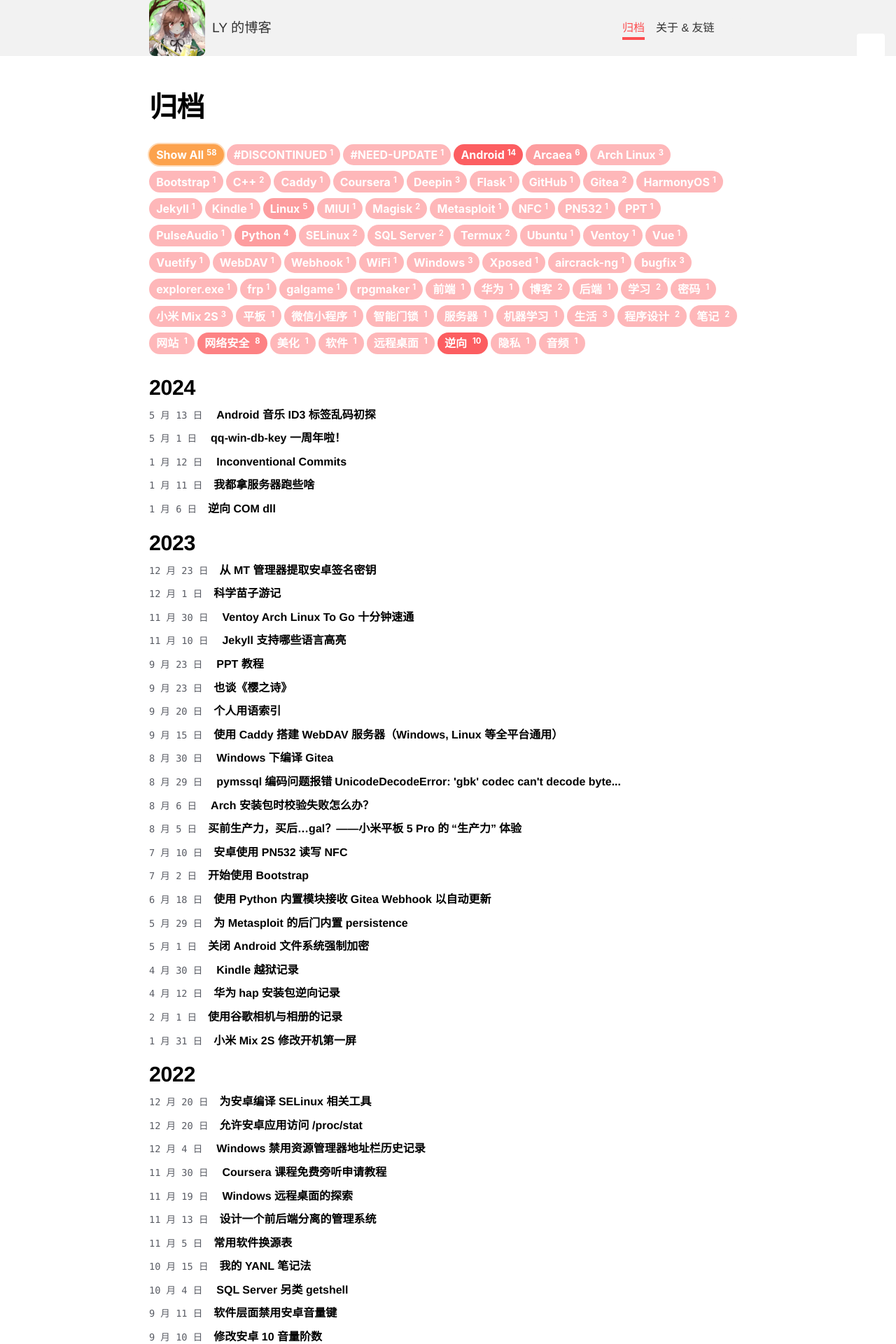
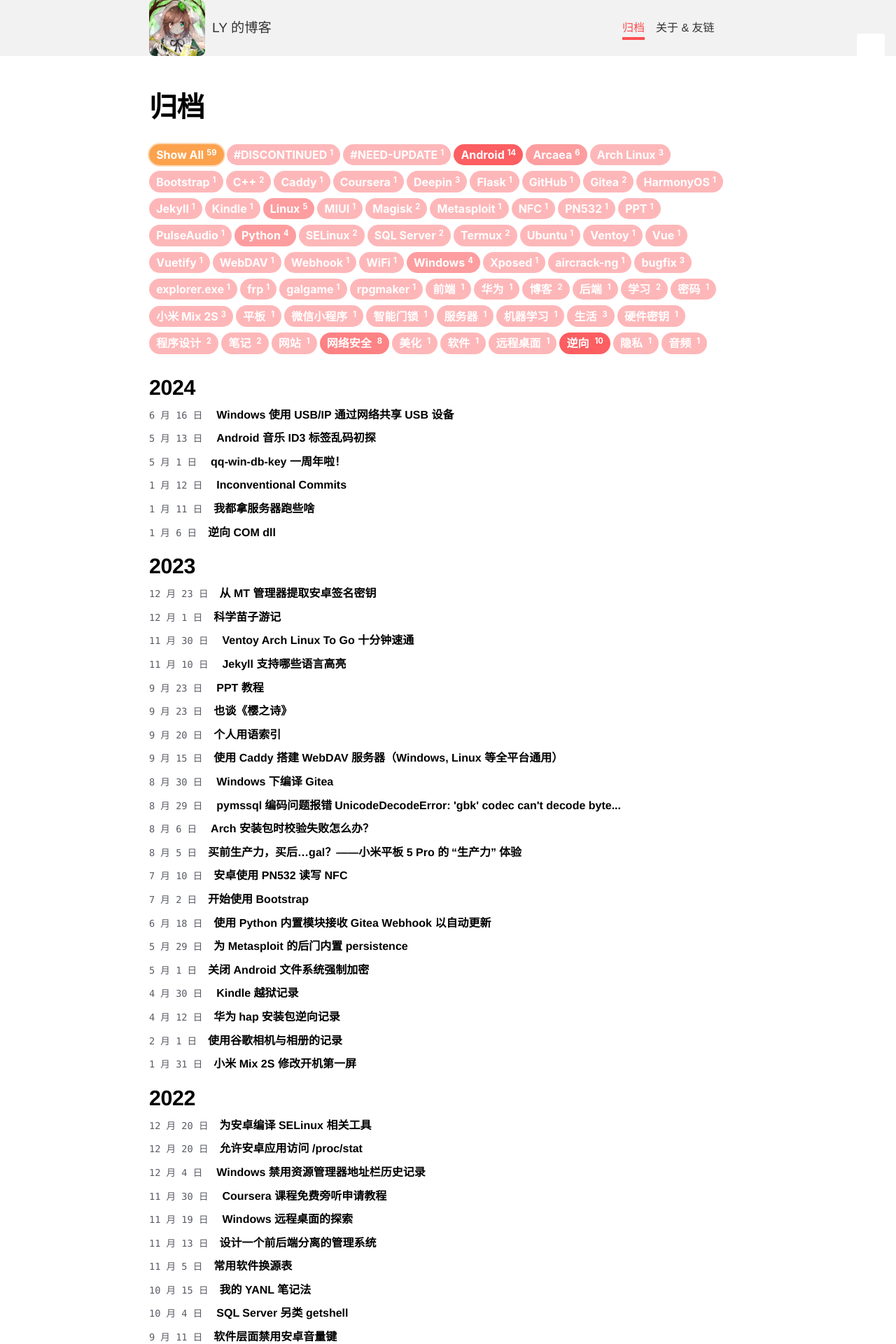
Before and after one commit to Young-Lord/Young-Lord.github.io, a Jekyll site: the page built from archive.html, in a window 1280 px wide. Shown: the top 1920 px of the page at 70% size. Built offline with Jekyll 4.4.1, drawn with Linux system fonts in a browser that asks for light colours; nearby versions of some CDN libraries; comment, search, counter and statistics services are not loaded; some of the changed lines change nothing that is shown.

Commit message:
新增博文：Windows 使用 USB/IP 通过网络共享 USB 设备

````diff
--- a/_posts/2023-11-30-Ventoy_Arch_Linux_To_Go_十分钟速通.md
+++ b/_posts/2023-11-30-Ventoy_Arch_Linux_To_Go_十分钟速通.md
@@ -1,5 +1,5 @@
 ---
-tags: [Arch Linux, Ventoy]
+tags: [Arch Linux, Ventoy, 硬件密钥]
 title: Ventoy Arch Linux To Go 十分钟速通
 slug: arch-to-go
 last_modified_at: 2023-12-2
--- /dev/null
+++ b/_posts/2024-06-16-Windows使用USB_IP通过网络共享USB设备.md
@@ -0,0 +1,42 @@
+---
+tags: [Windows]
+title: Windows 使用 USB/IP 通过网络共享 USB 设备
+slug: windows-usbip
+last_modified_at: 2024-6-16
+---
+
+以下内容中，`1-4`改为需要共享的`Bus ID`，`192.168.66.66`改为服务端的IP地址。
+
+## 服务端
+
+这台设备上应当插有你要共享的 USB 设备。
+
+下载安装[usbipd-win](https://github.com/dorssel/usbipd-win)。
+
+重启电脑，或直接使用`sc start usbipd`启动服务端。
+
+- 列出所有设备：`usbipd list`
+- 绑定设备，以供外部使用：`usbipd bind -b 1-4`
+- 取消绑定设备：`usbipd unbind -b 1-4`
+
+## 客户端
+
+首先，下载[usbip-win](https://github.com/cezanne/usbip-win)（本项目已不维护）。
+
+接着按照[说明](https://github.com/cezanne/usbip-win/?tab=readme-ov-file#windows-usbip-client)安装证书、启用测试签名（注意，此步有**极大安全风险**！）：
+
+```powershell
+Import-PfxCertificate -FilePath .\usbip_test.pfx -CertStoreLocation Cert:\LocalMachine\AuthRoot -Password (ConvertTo-SecureString "usbip" -AsPlainText -Force)
+Import-PfxCertificate -FilePath .\usbip_test.pfx -CertStoreLocation Cert:\LocalMachine\TrustedPublisher -Password (ConvertTo-SecureString "usbip" -AsPlainText -Force)
+bcdedit /set testsigning on
+```
+
+接着安装驱动。这里我只能用`vhci(wdm)`的，也就是`usbip.exe install -w`。你也可以尝试`vhci(ude)`，即使用`usbip.exe install -u`。
+
+重启。
+
+此时桌面会显示水印，以警告**不安全**的测试模式。可以使用[Universal Watermark Disabler](https://winaero.com/download-universal-watermark-disabler/)移除。
+
+- 连接设备：`usbip attach -r 192.168.66.66 -b 1-4`
+- 查看已连接设备：`usbip port`
+- 断开已连接设备：`usbip detach -p 0`（此处的`0`改为设备端口号；端口号在连接时会显示，也可以使用`usbip port`查看）
````
